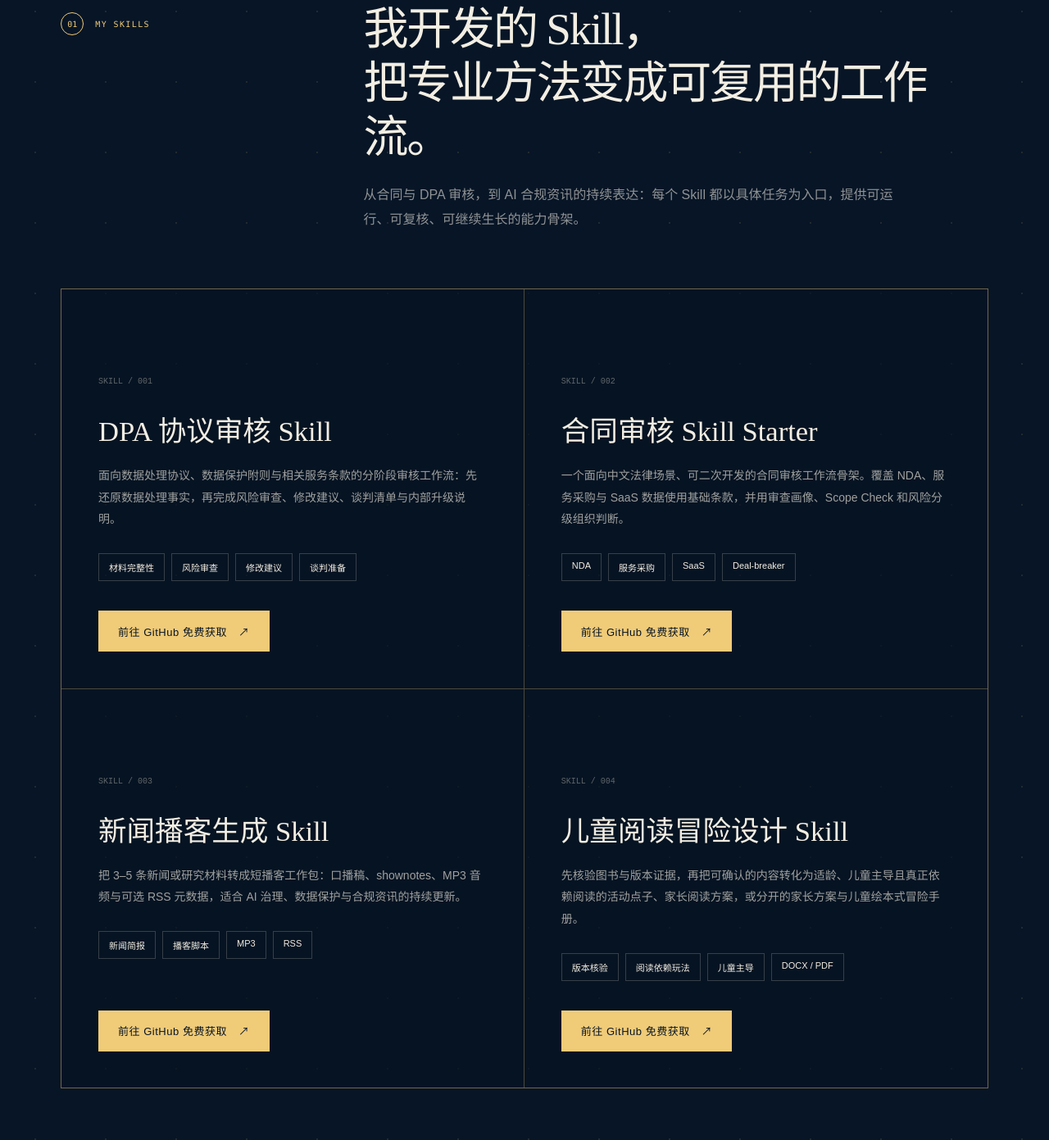
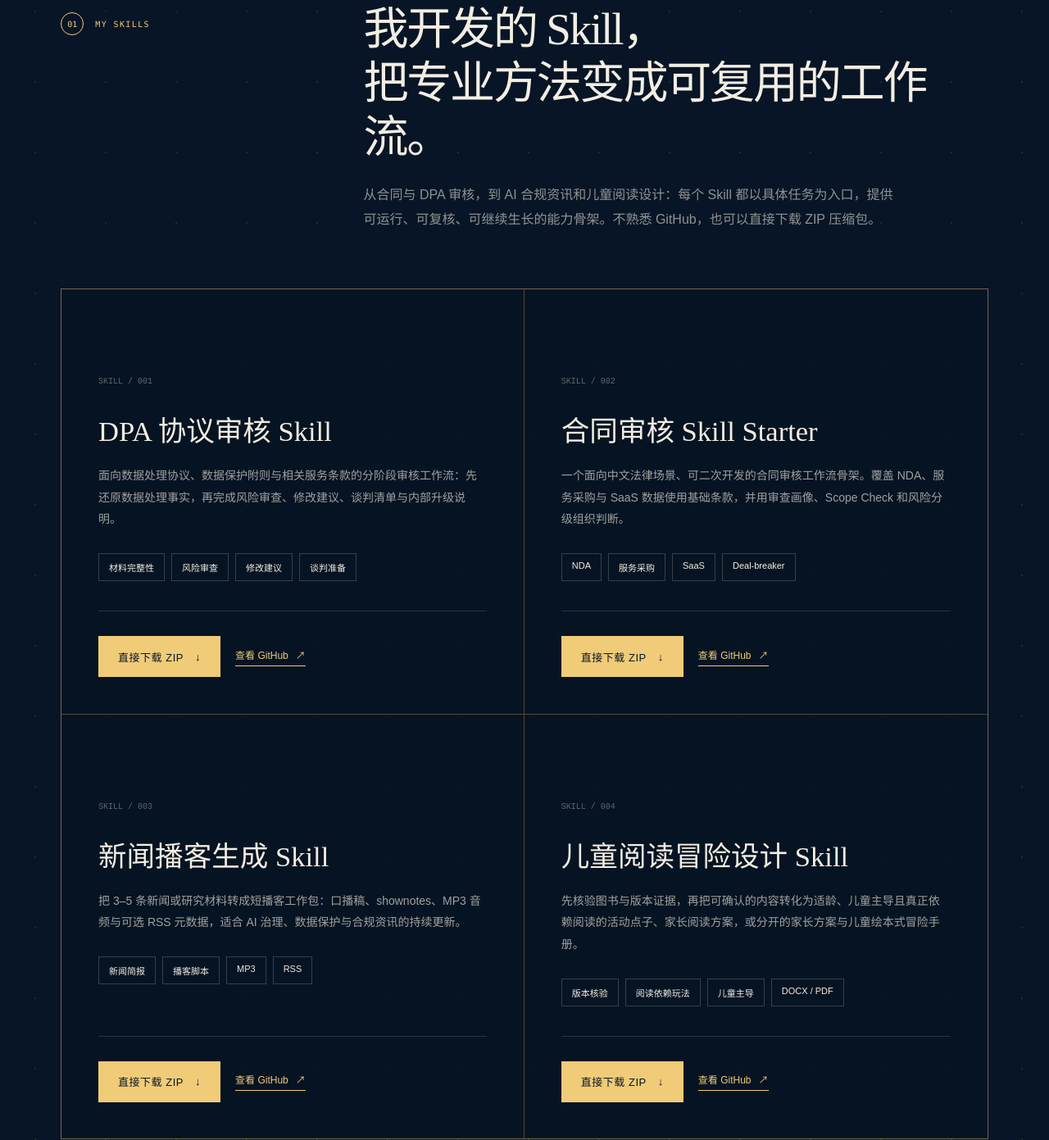
Before and after one commit to The-Data-Galaxy/the-data-galaxy-site, a plain HTML site: page skills.html in a window 1280 px wide. Shown: the part 815-2206 px from the top of the page at 82% size. Drawn offline with Linux system fonts and the light colour scheme.

Commit message:
Add direct ZIP downloads for open-source skills

```diff
--- a/skills.html
+++ b/skills.html
@@ -37,13 +37,13 @@
           <div class="section-heading light">
             <div class="section-kicker"><span>01</span> MY SKILLS</div>
             <h2>我开发的 Skill，<br />把专业方法变成可复用的工作流。</h2>
-            <p>从合同与 DPA 审核，到 AI 合规资讯的持续表达：每个 Skill 都以具体任务为入口，提供可运行、可复核、可继续生长的能力骨架。</p>
+            <p>从合同与 DPA 审核，到 AI 合规资讯和儿童阅读设计：每个 Skill 都以具体任务为入口，提供可运行、可复核、可继续生长的能力骨架。不熟悉 GitHub，也可以直接下载 ZIP 压缩包。</p>
           </div>
           <div class="skill-showcase">
-            <article class="skill-showcase-card"><p class="skill-number">SKILL / 001</p><h3>DPA 协议审核 Skill</h3><p>面向数据处理协议、数据保护附则与相关服务条款的分阶段审核工作流：先还原数据处理事实，再完成风险审查、修改建议、谈判清单与内部升级说明。</p><div class="skill-tags"><span>材料完整性</span><span>风险审查</span><span>修改建议</span><span>谈判准备</span></div><a class="button button-gold" href="https://github.com/The-Data-Galaxy/dpa-review-skill" target="_blank" rel="noreferrer">前往 GitHub 免费获取 <span aria-hidden="true">↗</span></a></article>
-            <article class="skill-showcase-card"><p class="skill-number">SKILL / 002</p><h3>合同审核 Skill Starter</h3><p>一个面向中文法律场景、可二次开发的合同审核工作流骨架。覆盖 NDA、服务采购与 SaaS 数据使用基础条款，并用审查画像、Scope Check 和风险分级组织判断。</p><div class="skill-tags"><span>NDA</span><span>服务采购</span><span>SaaS</span><span>Deal-breaker</span></div><a class="button button-gold" href="https://github.com/The-Data-Galaxy/contract-review-skill" target="_blank" rel="noreferrer">前往 GitHub 免费获取 <span aria-hidden="true">↗</span></a></article>
-            <article class="skill-showcase-card"><p class="skill-number">SKILL / 003</p><h3>新闻播客生成 Skill</h3><p>把 3–5 条新闻或研究材料转成短播客工作包：口播稿、shownotes、MP3 音频与可选 RSS 元数据，适合 AI 治理、数据保护与合规资讯的持续更新。</p><div class="skill-tags"><span>新闻简报</span><span>播客脚本</span><span>MP3</span><span>RSS</span></div><a class="button button-gold" href="https://github.com/The-Data-Galaxy/news-podcast-generator" target="_blank" rel="noreferrer">前往 GitHub 免费获取 <span aria-hidden="true">↗</span></a></article>
-            <article class="skill-showcase-card"><p class="skill-number">SKILL / 004</p><h3>儿童阅读冒险设计 Skill</h3><p>先核验图书与版本证据，再把可确认的内容转化为适龄、儿童主导且真正依赖阅读的活动点子、家长阅读方案，或分开的家长方案与儿童绘本式冒险手册。</p><div class="skill-tags"><span>版本核验</span><span>阅读依赖玩法</span><span>儿童主导</span><span>DOCX / PDF</span></div><a class="button button-gold" href="https://github.com/The-Data-Galaxy/child-reading-adventures-skill" target="_blank" rel="noreferrer">前往 GitHub 免费获取 <span aria-hidden="true">↗</span></a></article>
+            <article class="skill-showcase-card"><p class="skill-number">SKILL / 001</p><h3>DPA 协议审核 Skill</h3><p>面向数据处理协议、数据保护附则与相关服务条款的分阶段审核工作流：先还原数据处理事实，再完成风险审查、修改建议、谈判清单与内部升级说明。</p><div class="skill-tags"><span>材料完整性</span><span>风险审查</span><span>修改建议</span><span>谈判准备</span></div><div class="skill-actions"><a class="button button-gold" href="https://github.com/The-Data-Galaxy/dpa-review-skill/archive/refs/heads/main.zip">直接下载 ZIP <span aria-hidden="true">↓</span></a><a class="skill-repo-link" href="https://github.com/The-Data-Galaxy/dpa-review-skill" target="_blank" rel="noreferrer">查看 GitHub <span aria-hidden="true">↗</span></a></div></article>
+            <article class="skill-showcase-card"><p class="skill-number">SKILL / 002</p><h3>合同审核 Skill Starter</h3><p>一个面向中文法律场景、可二次开发的合同审核工作流骨架。覆盖 NDA、服务采购与 SaaS 数据使用基础条款，并用审查画像、Scope Check 和风险分级组织判断。</p><div class="skill-tags"><span>NDA</span><span>服务采购</span><span>SaaS</span><span>Deal-breaker</span></div><div class="skill-actions"><a class="button button-gold" href="https://github.com/The-Data-Galaxy/contract-review-skill/archive/refs/heads/main.zip">直接下载 ZIP <span aria-hidden="true">↓</span></a><a class="skill-repo-link" href="https://github.com/The-Data-Galaxy/contract-review-skill" target="_blank" rel="noreferrer">查看 GitHub <span aria-hidden="true">↗</span></a></div></article>
+            <article class="skill-showcase-card"><p class="skill-number">SKILL / 003</p><h3>新闻播客生成 Skill</h3><p>把 3–5 条新闻或研究材料转成短播客工作包：口播稿、shownotes、MP3 音频与可选 RSS 元数据，适合 AI 治理、数据保护与合规资讯的持续更新。</p><div class="skill-tags"><span>新闻简报</span><span>播客脚本</span><span>MP3</span><span>RSS</span></div><div class="skill-actions"><a class="button button-gold" href="https://github.com/The-Data-Galaxy/news-podcast-generator/archive/refs/heads/main.zip">直接下载 ZIP <span aria-hidden="true">↓</span></a><a class="skill-repo-link" href="https://github.com/The-Data-Galaxy/news-podcast-generator" target="_blank" rel="noreferrer">查看 GitHub <span aria-hidden="true">↗</span></a></div></article>
+            <article class="skill-showcase-card"><p class="skill-number">SKILL / 004</p><h3>儿童阅读冒险设计 Skill</h3><p>先核验图书与版本证据，再把可确认的内容转化为适龄、儿童主导且真正依赖阅读的活动点子、家长阅读方案，或分开的家长方案与儿童绘本式冒险手册。</p><div class="skill-tags"><span>版本核验</span><span>阅读依赖玩法</span><span>儿童主导</span><span>DOCX / PDF</span></div><div class="skill-actions"><a class="button button-gold" href="https://github.com/The-Data-Galaxy/child-reading-adventures-skill/archive/refs/heads/main.zip">直接下载 ZIP <span aria-hidden="true">↓</span></a><a class="skill-repo-link" href="https://github.com/The-Data-Galaxy/child-reading-adventures-skill" target="_blank" rel="noreferrer">查看 GitHub <span aria-hidden="true">↗</span></a></div></article>
           </div>
         </div>
       </section>
--- a/styles.css
+++ b/styles.css
@@ -185,6 +185,9 @@ blockquote { margin: 38px 0; padding: 26px 0 26px 26px; border-left: 2px solid v
 .skill-showcase-card > p:not(.skill-number) { margin: 0; color: rgba(243,238,227,.65); font-size: 14px; line-height: 1.9; }
 .skill-showcase-card .skill-tags { margin-top: 28px; }
 .skill-showcase-card .button { margin-top: auto; align-self: flex-start; }
+.skill-actions { display: flex; align-items: center; flex-wrap: wrap; gap: 18px; margin-top: auto; padding-top: 30px; border-top: 1px solid rgba(243,238,227,.15); }
+.skill-actions .button { margin-top: 0; }
+.skill-repo-link { display: inline-flex; align-items: center; gap: 9px; padding-bottom: 5px; border-bottom: 1px solid currentColor; color: var(--gold-light); font-size: 12px; }
 
 .skills-hub { position: relative; overflow: hidden; background: var(--navy); color: var(--paper); }
 .skills-hub:before { content:""; position:absolute; inset:0; opacity:.18; background-image: radial-gradient(rgba(240,203,120,.65) 0 1px, transparent 1.5px); background-size: 86px 86px; }
```
